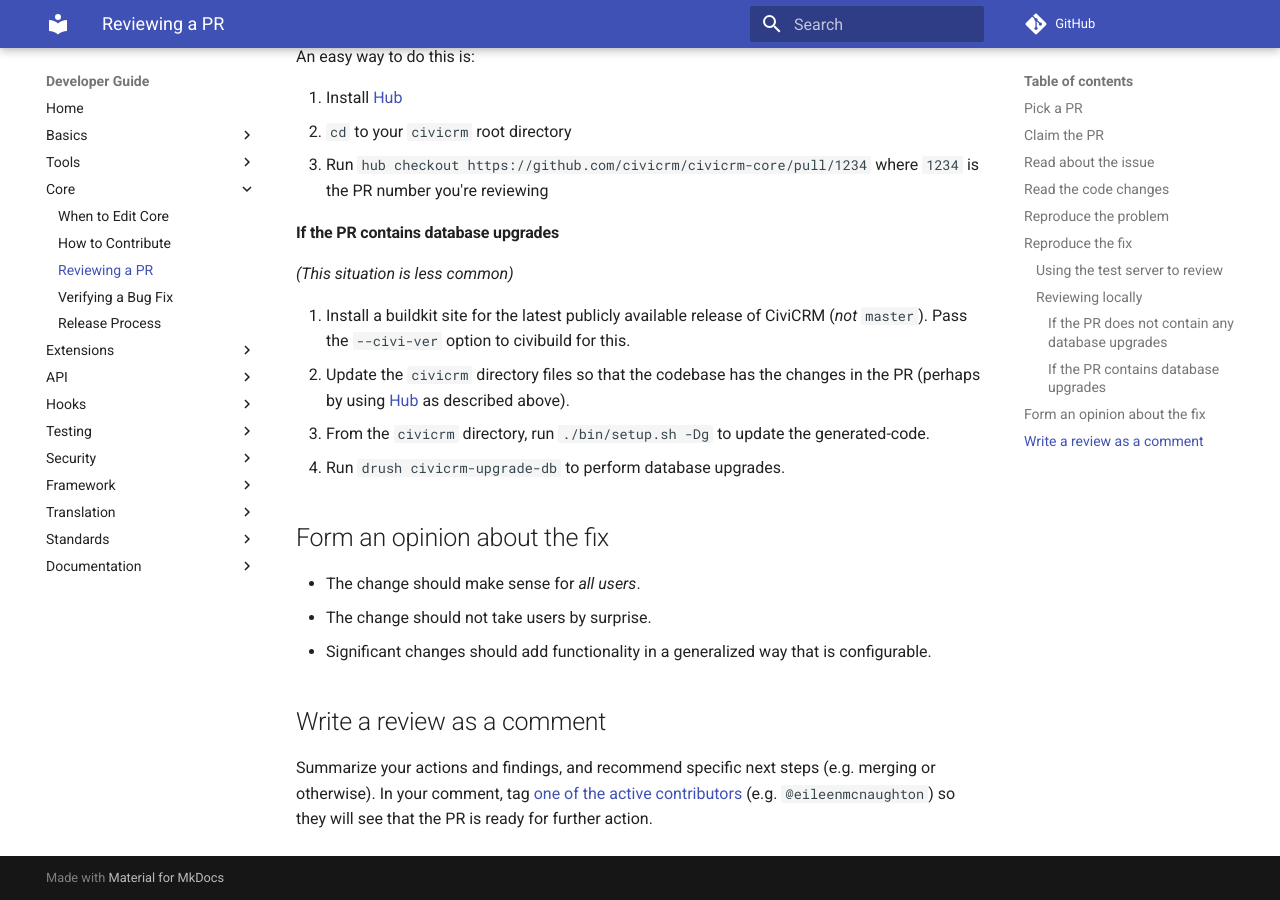
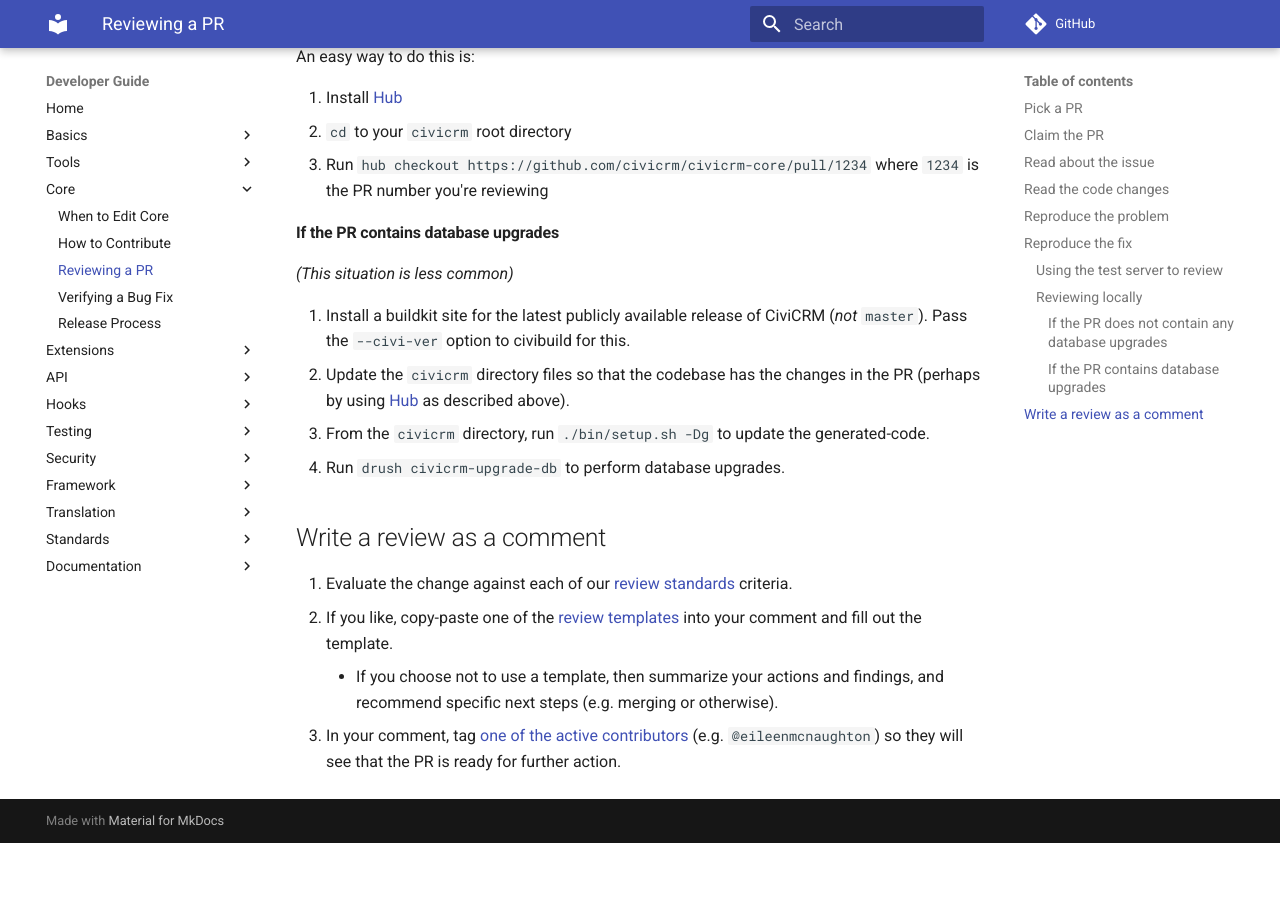
Before and after one commit to civicrm/civicrm-dev-docs, an MkDocs documentation site: the page built from docs/core/pr-review.md, in a window 1280 px wide and 900 px high, scrolled down 2516 px. Built offline with MkDocs 1.6.1 and Material for MkDocs 9.7.7, drawn with Linux system fonts in a browser that asks for light colours; comment, search, counter and statistics services are not loaded; old or Windows-style settings are respelled for this version of MkDocs; after the commit the page ends 3359 px from its top, so only the background shows below that.

Commit message:
Link to review standards from PR review page

```diff
--- a/docs/core/pr-review.md
+++ b/docs/core/pr-review.md
@@ -87,13 +87,9 @@
 1. Run `drush civicrm-upgrade-db` to perform database upgrades.
 
 
-## Form an opinion about the fix
-
-* The change should make sense for *all users*.
-* The change should not take users by surprise.
-* Significant changes should add functionality in a generalized way that is configurable.
-
-
 ## Write a review as a comment
 
-Summarize your actions and findings, and recommend specific next steps (e.g. merging or otherwise). In your comment, tag [one of the active contributors](https://github.com/civicrm/civicrm-core/graphs/contributors) (e.g. `@eileenmcnaughton`) so they will see that the PR is ready for further action.
+1. Evaluate the change against each of our [review standards](/standards/review.md) criteria.
+1. If you like, copy-paste one of the [review templates](/standards/review.md#templates) into your comment and fill out the template.
+    * If you choose not to use a template, then summarize your actions and findings, and recommend specific next steps (e.g. merging or otherwise).
+1. In your comment, tag [one of the active contributors](https://github.com/civicrm/civicrm-core/graphs/contributors) (e.g. `@eileenmcnaughton`) so they will see that the PR is ready for further action.
```
